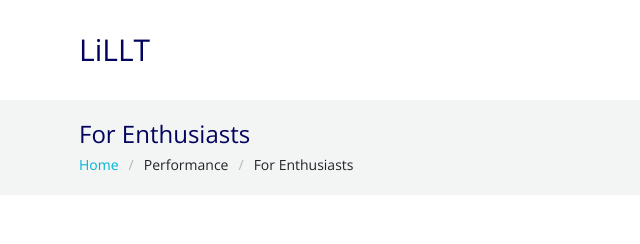
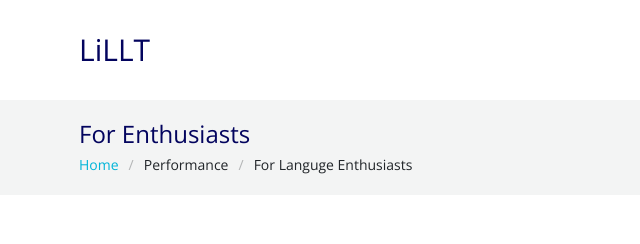
Before and after one commit to heikepichler/heikepichler.github.io, a plain HTML site: page LiLLT/enthusiasts.html in a window 1280 px wide. Shown: the top 244 px of the page, 3-643 px from the left. Drawn offline with nearby package versions, Linux system fonts and the light colour scheme.

Commit message:
Update enthusiasts.html

```diff
--- a/LiLLT/enthusiasts.html
+++ b/LiLLT/enthusiasts.html
@@ -77,7 +77,7 @@
           <ol>
             <li><a href="index.html">Home</a></li>
             <li>Performance</li>
-            <li class="current">For Enthusiasts</li>
+            <li class="current">For Languge Enthusiasts</li>
           </ol>
         </nav>
       </div>
```
